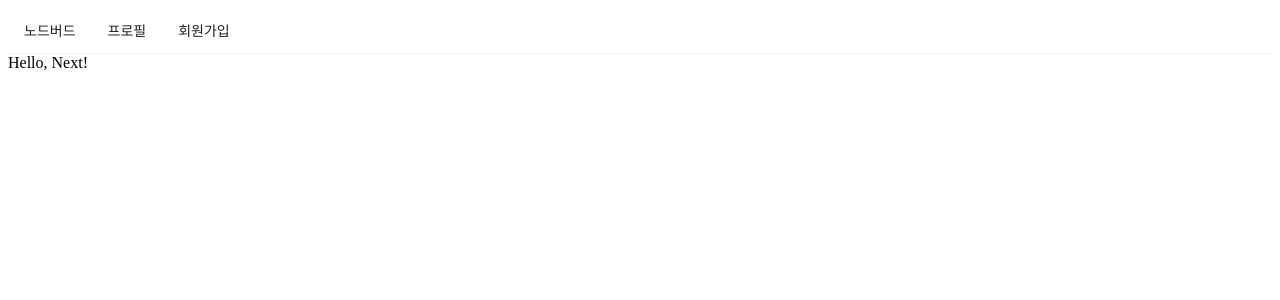
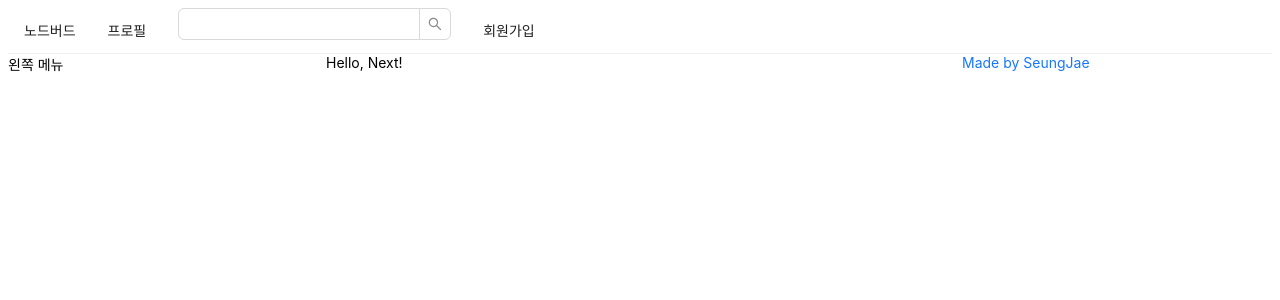
Before and after one commit to seungjae93/react-nodebirds, a Next.js app: page / in a window 1280 px wide. Shown: the top 300 px of the page. Built offline with nearby package versions, Linux system fonts and the light colour scheme.

Commit message:
:spakrles: feat: antd grid 넣기

```diff
--- a/src/components/AppLayout.js
+++ b/src/components/AppLayout.js
@@ -1,7 +1,7 @@
 import React from "react";
 import PropTypes from "prop-types";
 import Link from "next/link";
-import { Menu } from "antd";
+import { Menu, Input, Row, Col } from "antd";
 
 const AppLayout = ({ children }) => {
   return (
@@ -18,12 +18,31 @@ const AppLayout = ({ children }) => {
           </Link>
         </Menu.Item>
         <Menu.Item>
+          <Input.Search />
+        </Menu.Item>
+        <Menu.Item>
           <Link href="/signup" legacyBehavior>
             <a>회원가입</a>
           </Link>
         </Menu.Item>
       </Menu>
-      {children}
+      <Row gutter={8}>
+        <Col xs={24} md={6}>
+          왼쪽 메뉴
+        </Col>
+        <Col xs={24} md={12}>
+          {children}
+        </Col>
+        <Col xs={24} md={6}>
+          <a
+            href="https://mydvdiary.tistory.com/"
+            target="_blank"
+            rel="noreferrer noopener"
+          >
+            Made by SeungJae
+          </a>
+        </Col>
+      </Row>
     </div>
   );
 };
```
